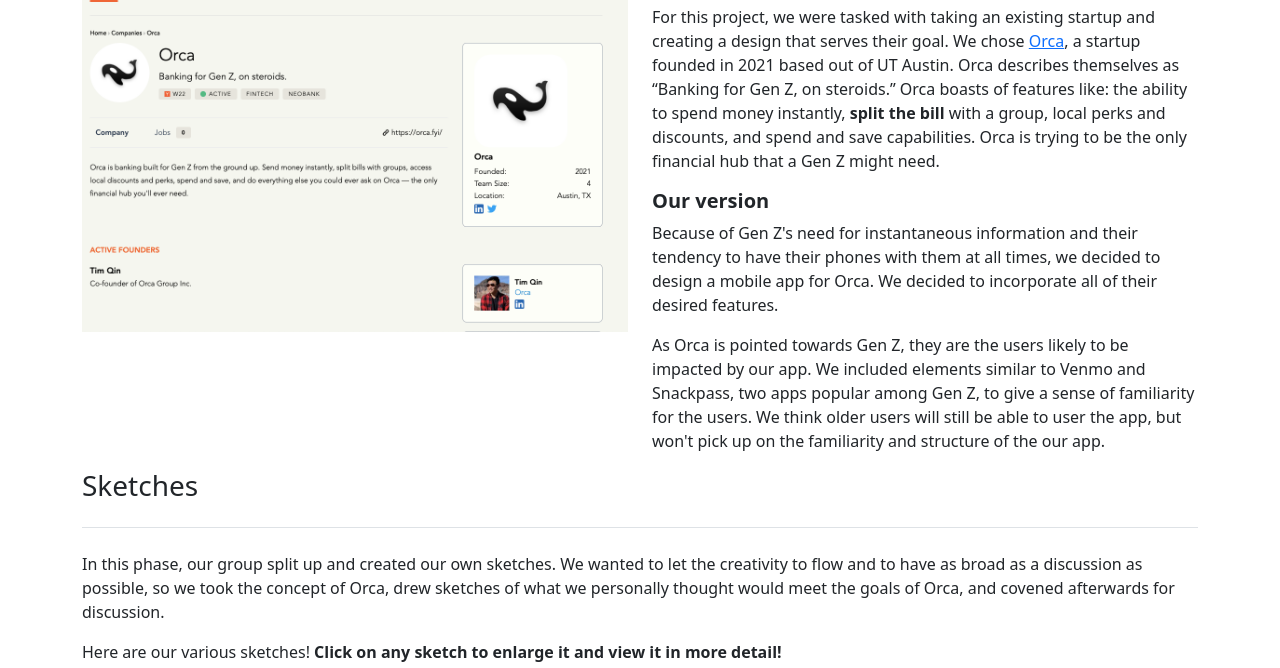
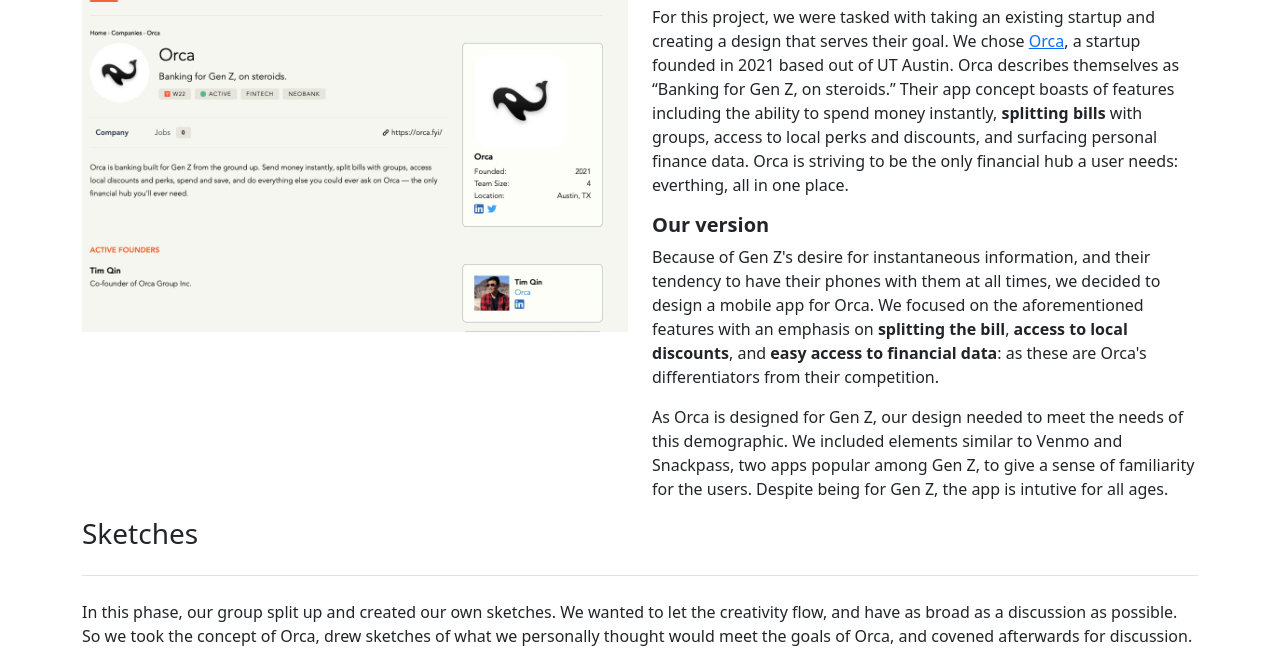
Before and after one commit to jubilatedpanda007/iterative, a plain HTML site: page index.html in a window 1280 px wide. Shown: the part 572-1240 px from the top of the page. Drawn offline with nearby package versions, Linux system fonts and the light colour scheme; some packages are replaced by stand-ins of ours; a script that the page names is missing; a web font is replaced by a local one.

Commit message:
Update index.html

```diff
--- a/index.html
+++ b/index.html
@@ -129,23 +129,20 @@
           </div>
           <div class="col-md-6 col-6">
             <h4 class="pb-2 mb-2"><b>Orca</b></h4>
-            <p> For this project, we were tasked with taking an
+            <p>For this project, we were tasked with taking an
               existing startup and creating a design that serves their goal. We chose <a
                 href="https://www.ycombinator.com/companies/orca">Orca</a>, a startup founded in 2021 based out of UT Austin.
-              Orca describes themselves as “Banking for Gen Z, on steroids.” Orca boasts of features like:
-              the ability to spend money instantly, <b>split the bill</b> with a group, local perks and discounts,
-              and spend and save capabilities. Orca is trying to be the only financial hub that a Gen Z might need.</p>
+              Orca describes themselves as “Banking for Gen Z, on steroids.” Their app concept boasts of features including
+              the ability to spend money instantly, <b>splitting bills</b> with groups, access to local perks and discounts,
+              and surfacing personal finance data. Orca is striving to be the only financial hub a user needs: everthing, all in one place.</p>
 
             <h5><b>Our version</b></h5>
-            <p>Because of Gen Z's need for instantaneous information and their tendency to have their phones with
-              them at all times, we decided to design a mobile app for Orca. We decided to incorporate all of their
-              desired features.</p>
+            <p>Because of Gen Z's desire for instantaneous information, and their tendency to have their phones with
+              them at all times, we decided to design a mobile app for Orca. We focused on the aforementioned features with an emphasis on <b>splitting the bill</b>, <b>access to local discounts</b>, and <b>easy access to financial data</b>: as these are Orca's differentiators from their competition.</p>
 
-            <p>As Orca is pointed towards Gen Z, they are the users likely to be impacted by our app. We included
+            <p>As Orca is designed for Gen Z, our design needed to meet the needs of this demographic. We included
               elements similar to Venmo and
-              Snackpass, two apps popular among Gen Z, to give a sense of familiarity for the users. We think older users will still be able
-              to user the app, but won't pick up on the familiarity and structure of the our app.</p>
-
+              Snackpass, two apps popular among Gen Z, to give a sense of familiarity for the users. Despite being for Gen Z, the app is intutive for all ages.</p>
           </div>
         </div>
 
@@ -155,8 +152,8 @@
             <h3 id="sketches" class="pb-4 mb-4 border-bottom">
               Sketches
             </h3>
-            <p>In this phase, our group split up and created our own sketches. We wanted to let the creativity to flow and to
-              have as broad as a discussion as possible, so we took the concept of Orca, drew sketches of what we personally thought
+            <p>In this phase, our group split up and created our own sketches. We wanted to let the creativity flow, and
+              have as broad as a discussion as possible. So we took the concept of Orca, drew sketches of what we personally thought
               would meet the goals of Orca, and covened afterwards for discussion.
             </p>
 
@@ -318,7 +315,7 @@
               </h3>
 
               <p>With our prototype in place, our team attended a Studio Session where other students critiqued our designs, and vice-versa.</p>
-              <p>Below are annotations on our Hi-Fi prototype including the prominent criques we received, and how we ammended them in our final prototype! <b>Click to get started</b>!</p>
+              <p>Below are annotations on our Hi-Fi prototype including the prominent critiques we received, and how we ammended them in our final prototype! <b>Click to get started</b>!</p>
 
 
               <div class="row mb-3">
@@ -723,11 +720,7 @@
                 Conclusion
               </h3>
               <p>In the end, our team tracked down Orca's official email (and connected with them on LinkedIn 😊) and sent an email with our work. As of this writing, we are currently awaiting their response!</p>
-              <p>Overall, we learned a lot about the design process. It was interesting to see what features seemed intuitive to us originally
-                that users struggled with. This project reminded us that when designing a site, even if you think something is really obvious and easy to use,
-                you were the person who designed it, so you know exactly how it should work. It was exciting to get feedback from real users who had never interacted with the app before and incorporate their
-                feedback into a new improved design.
-
+              <p>In the end, we learned the true value of continual iteration in regard to product design. As our team has a software engineering background, we are used to jumping straight into things and getting our hands dirty right away. However, it is critical to outline user journeys, personas, and requirements before jumping right into things in order to avoid repeated or producing work that gets scrapped down the line. It is the balance between development, defining requirements, and iterating that results in truly great products that make a positive difference for the world.
               </p>
             </div>
           </div>
```
